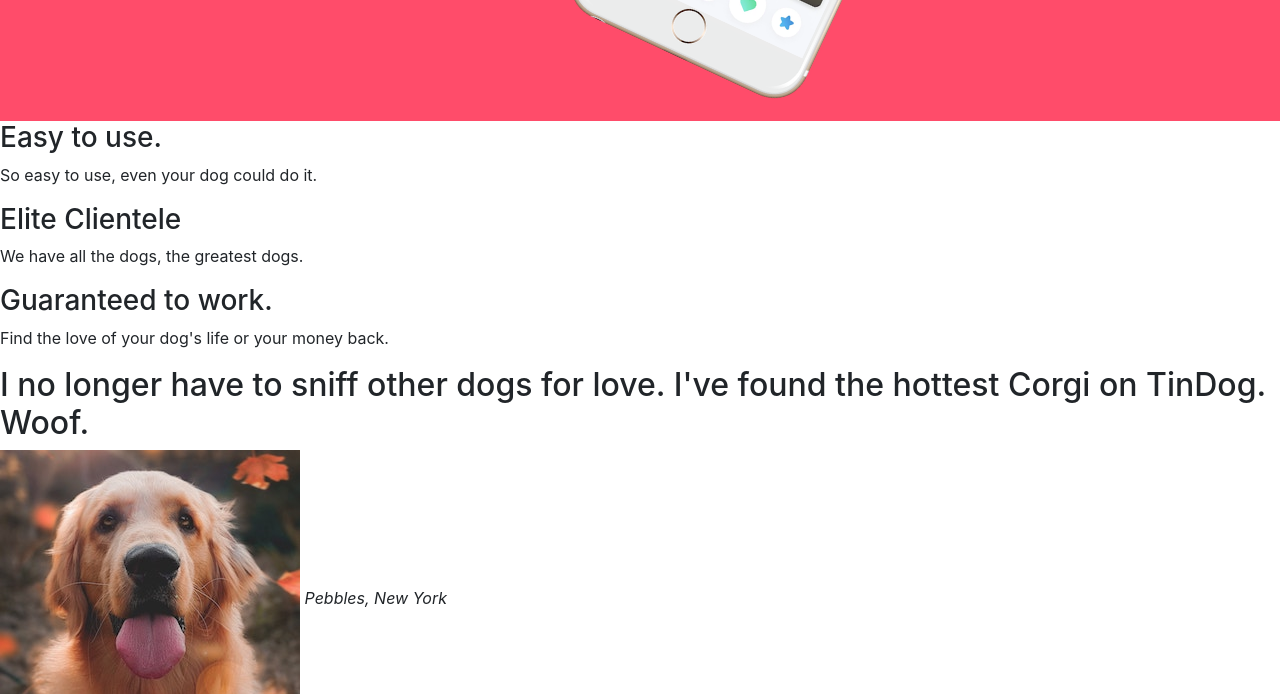
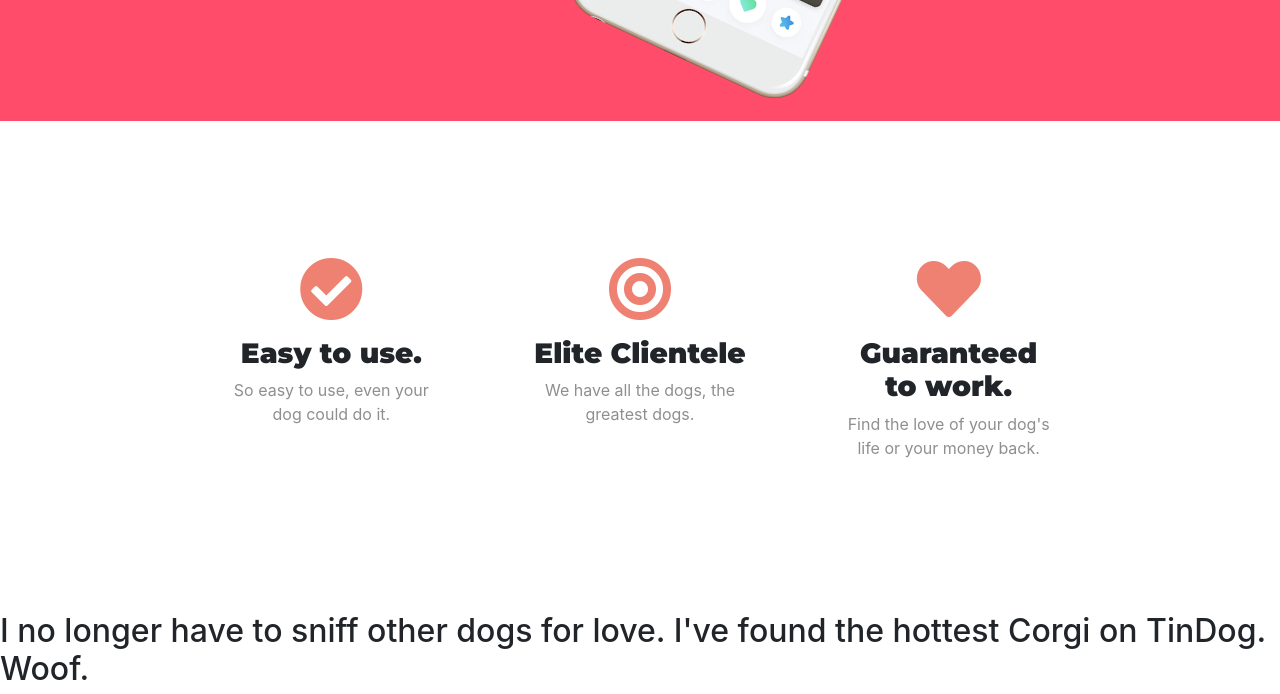
Before and after one commit to arshdeepdgreat/tindog, a plain HTML site: page index.html in a window 1280 px wide. Shown: the part 610-1304 px from the top of the page. Drawn offline with nearby package versions, Linux system fonts and the light colour scheme.

Commit message:
Added some hovers

```diff
--- a/css/styles.css
+++ b/css/styles.css
@@ -36,3 +36,26 @@ h1{
     width:60%;
     transform: rotate(25deg);
 }
+
+#features{
+    padding: 7% 15%;
+}
+
+h3{
+    font-family: 'Montserrat';
+    font-weight: 600;
+}
+p{
+    color: #8f8f8f;
+}
+.feature-box{
+    text-align: center;
+    padding:5%;
+}
+.icon{
+    color: #ef8172;
+    margin-bottom: 1rem;
+}
+.icon:hover{
+    color:#ff4c6a;
+}
--- a/index.html
+++ b/index.html
@@ -56,15 +56,26 @@
   <!-- Features -->
 
   <section id="features">
+    <div class="row">
+      <div class="feature-box col-lg-4">
+        <i class="fas fa-check-circle fa-4x icon"></i>
+        <h3>Easy to use.</h3>
+        <p>So easy to use, even your dog could do it.</p>
+      </div>
 
-    <h3>Easy to use.</h3>
-    <p>So easy to use, even your dog could do it.</p>
+      <div class="feature-box col-lg-4">
+        <i class="fas fa-bullseye fa-4x icon"></i>
+        <h3>Elite Clientele</h3>
+        <p>We have all the dogs, the greatest dogs.</p>
+      </div>
 
-    <h3>Elite Clientele</h3>
-    <p>We have all the dogs, the greatest dogs.</p>
 
-    <h3>Guaranteed to work.</h3>
-    <p>Find the love of your dog's life or your money back.</p>
+      <div class="feature-box col-lg-4">
+        <i class="fas fa-heart fa-4x icon"></i>
+        <h3>Guaranteed to work.</h3>
+        <p>Find the love of your dog's life or your money back.</p>
+      </div>
+    </div>
 
   </section>
 
```
